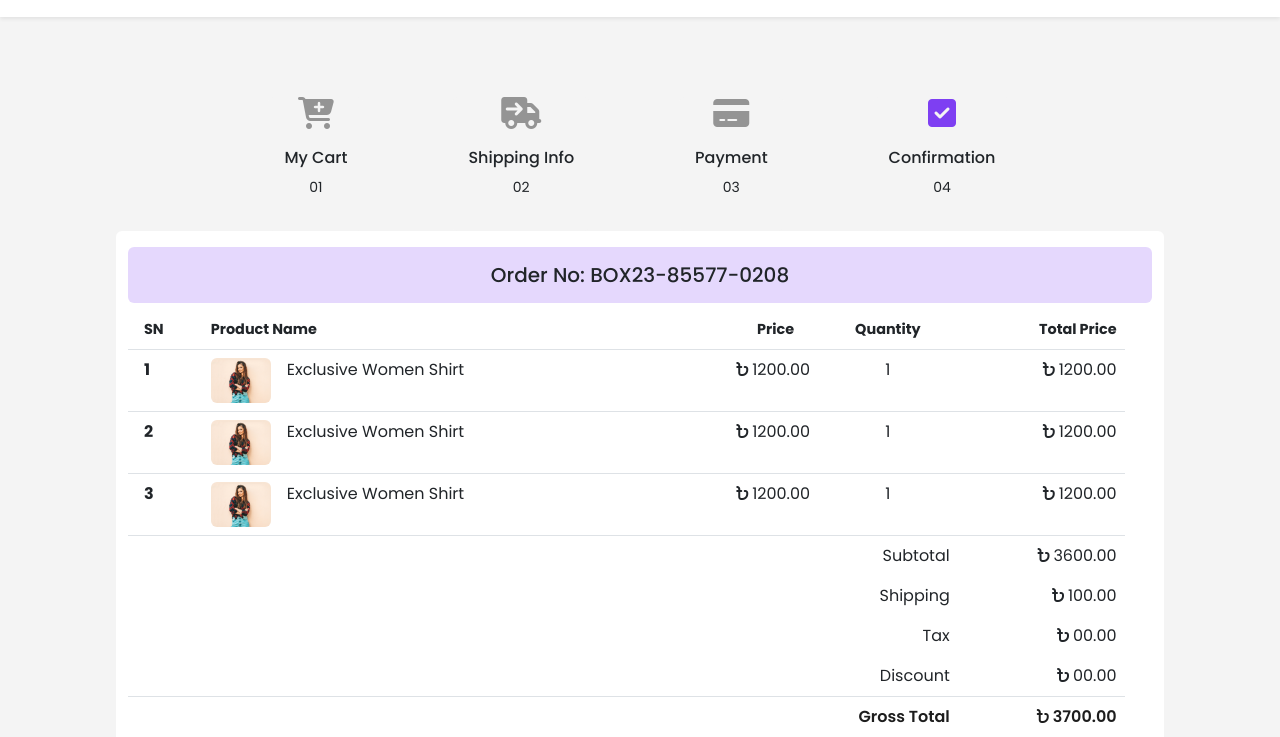
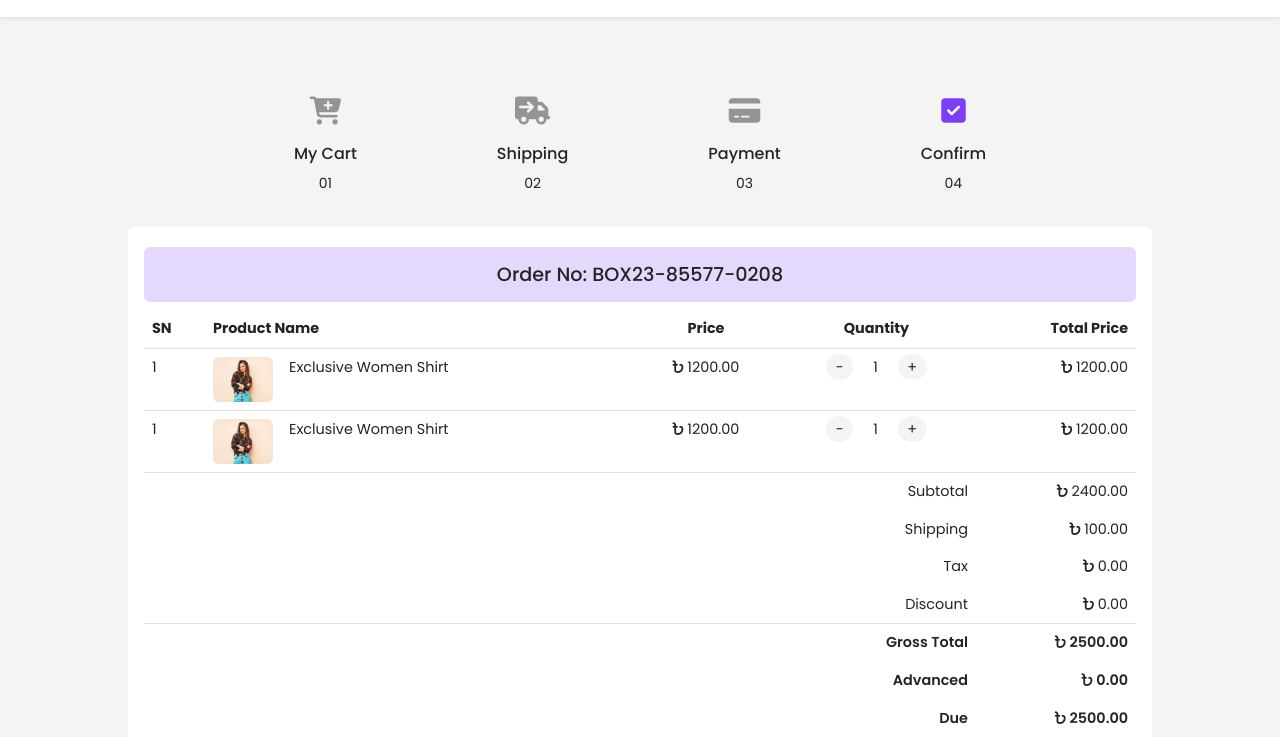
Before and after one commit to amsbarik/boxiew-web, a website: page orderConfirm.html in a window 1280 px wide. Shown: the part 63-800 px from the top of the page. Drawn offline with nearby package versions, Linux system fonts and the light colour scheme; files that its build step writes are made by us from their sources; files whose address does not match are found by name.

Commit message:
cart pages full responsived

```diff
--- a/orderConfirm.html
+++ b/orderConfirm.html
@@ -51,12 +51,12 @@
     <section id="my-cart" class="my-cart">
       <div class="container d-flex justify-content-center">
           <div class="cart-wrap">
-              <div class="cart-step d-flex justify-content-around  ">
+              <div class="cart-step d-flex  justify-content-around  ">
                   <div class="">
                       <div class="card border-0">
                           <div class="text-center "><i class="fa-solid fa-cart-plus "></i></div>
                           <div class="card-body ">
-                              <h6 class="text-center">My Cart</h6>
+                              <h6 class="text-center"><span>My </span>Cart</h6>
                               <p class="text-center"><small>01</small></p>
                           </div>
                       </div>
@@ -65,7 +65,7 @@
                       <div class="card border-0">
                           <div class="text-center"><i class="fa-solid fa-truck-arrow-right "></i></div>
                           <div class="card-body ">
-                              <h6>Shipping Info</h6>
+                              <h6>Shipping</h6>
                               <p class="text-center"><small>02</small></p>
                           </div>
                       </div>
@@ -83,7 +83,7 @@
                       <div class="card border-0">
                           <div class="text-center "><i class="fa-solid fa-square-check active"></i></div>
                           <div class="card-body ">
-                              <h6>Confirmation</h6>
+                              <h6>Confirm</h6>
                               <p class="text-center"><small>04</small></p>
                           </div>
                       </div>
@@ -93,101 +93,107 @@
       </div>
     </section>
 
-    <section id="order-confirm" class="order-confirm">
-        <div class="container d-flex justify-content-center">
-            <div class="order-tbl-wrap ">
-                <div class="row table-layout rounded  ">
-                    <div class="col">
-                        <h4 class="text-center mt-3 pb-3 fs-5 order-num rounded pt-3">Order No: BOX23-85577-0208</h4>
-                        <table class="table table-borderless">
-                            <thead class="thead">
+    <section id="confirm-list" class="confirm-list">
+      <div class="container overflow-x-auto">
+          <div class="list-wrap mx-auto " >
+              <div class=" list-layout pt-1 rounded p-3 pb-1">
+                <h4 class="text-center mt-3 pb-3  order-num rounded pt-3">Order No: BOX23-85577-0208</h4>
+                  <table class="table  table-borderless" >
+                      <thead>
                         <tr>
-                                <th scope="col" class="ps-3" >SN</th>
-                                <th scope="col">Product Name</th>
-                                <th class="text-end pe-4" scope="col">Price</th>
+                          <th scope="col">SN</th>
+                          <th colspan="" scope="col">Product Name</th>
+                          <th class="text-center" scope="col">Price</th>
                           <th class="text-center" scope="col">Quantity</th>
-                                <th class="text-end " scope="col">Total Price</th>
-
+                          <th class="text-end" scope="col">Total Price</th>
                         </tr>
                       </thead>
                       <tbody>
                         <tr>
-                                <th scope="row" class="ps-3 border-top">1</th>
-                                <td class="cart-item-name border-top">
+                          <td class="border-top">1</td>
+                          <td colspan="" class="border-top">
                             <div class="d-flex">
-                                        <img src="image/products/product-1.jpg" class="img-fluid rounded me-3" width="60px" alt="">
-                                        <p>Exclusive Women Shirt</p>
+                              <img src="image/products/product-1.jpg" class="img-fluid rounded object-fit-cover me-3" width="60px" alt="">
+                              <span>Exclusive Women Shirt</span>
                           </div>
                           </td>
-                                <td class="text-end border-top"><i class="fa-solid fa-bangladeshi-taka-sign me-1"></i>1200.00</td>
-                                <td class="text-center border-top">1</td>
-                                <td class="text-end border-top"><i class="fa-solid fa-bangladeshi-taka-sign me-1"></i>1200.00</td>
+                          <td class="border-top text-center"><i class="fa-solid fa-bangladeshi-taka-sign me-1"></i>1200.00</td>
+                          <td class="border-top text-center">
+                            <div class="row qty ">
+                              <div class="col">
+                                  <form action="">
+                                    <div class="qty-layout  ">
+                                      <span class="cart-minus-1 minus">-</span>
+                                      <span class="cart-num-1 num border-0 px-md-3">1</span>
+                                      <span class="cart-plus-1 plus">+</span>
+                                    </div>
+                                  </form>
+                              </div>
+                          </div>
+                          </td>
+                          <td class="border-top text-end"><i class="fa-solid fa-bangladeshi-taka-sign me-1"></i>1200.00</td>
+                        </tr>
 
+                        <tr>
+                          <td class="border-top">1</td>
+                          <td colspan="" class="border-top">
+                            <div class="d-flex">
+                              <img src="image/products/product-1.jpg" class="img-fluid rounded object-fit-cover me-3" width="60px" alt="">
+                              <span>Exclusive Women Shirt</span>
+                          </div>
+                          </td>
+                          <td class="border-top text-center"><i class="fa-solid fa-bangladeshi-taka-sign me-1"></i>1200.00</td>
+                          <td class="border-top text-center">
+                            <div class="row qty ">
+                              <div class="col">
+                                  <form action="">
+                                    <div class="qty-layout  ">
+                                      <span class="cart-minus-2 minus">-</span>
+                                      <span class="cart-num-2 num border-0 px-md-3">1</span>
+                                      <span class="cart-plus-2 plus">+</span>
+                                    </div>
+                                  </form>
+                              </div>
+                          </div>
+                          </td>
+                          <td class="border-top text-end"><i class="fa-solid fa-bangladeshi-taka-sign me-1"></i>1200.00</td>
                         </tr>
                         <tr>
-                                <th scope="row" class="ps-3 border-top">2</th>
-                                <td class="cart-item-name border-top">
-                                    <div class="d-flex">
-                                        <img src="image/products/product-1.jpg" class="img-fluid rounded me-3" width="60px" alt="">
-                                        <p>Exclusive Women Shirt</p>
-                                    </div>
-                                </td>
-                                <td class="text-end border-top"><i class="fa-solid fa-bangladeshi-taka-sign me-1"></i>1200.00</td>
-                                <td class="text-center border-top">1</td>
-                                <td class="text-end border-top"><i class="fa-solid fa-bangladeshi-taka-sign me-1"></i>1200.00</td>
+                          <td colspan="4" class="border-top text-end">Subtotal</td>
+                          <td class="text-end border-top"><i class="fa-solid fa-bangladeshi-taka-sign me-1"></i>2400.00</td>
                         </tr>
                         <tr>
-                                <th scope="row" class="ps-3 border-top">3</th>
-                                <td class="cart-item-name border-top">
-                                    <div class="d-flex">
-                                        <img src="image/products/product-1.jpg" class="img-fluid rounded me-3" width="60px" alt="">
-                                        <p>Exclusive Women Shirt</p>
-                                    </div>
-                                </td>
-                                <td class="text-end border-top"><i class="fa-solid fa-bangladeshi-taka-sign me-1"></i>1200.00</td>
-                                <td class="text-center border-top">1</td>
-                                <td class="text-end border-top"><i class="fa-solid fa-bangladeshi-taka-sign me-1"></i>1200.00</td>
+                          <td colspan="4" class=" text-end">Shipping</td>
+                          <td class=" text-end"><i class="fa-solid fa-bangladeshi-taka-sign me-1"></i>100.00</td>
                         </tr>
-                              <tr class="row-total">
-                                <td colspan="4" class="text-end  border-top">Subtotal</td><td class="text-end border-top"><i class="fa-solid fa-bangladeshi-taka-sign me-1"></i>3600.00</td>
-                                <td class="text-center text-danger"></td>
+                        <tr>
+                          <td colspan="4" class=" text-end">Tax</td>
+                          <td class=" text-end"><i class="fa-solid fa-bangladeshi-taka-sign me-1"></i>0.00</td>
                         </tr>
-                              <tr class="row-total">
-                                <td colspan="4" class="text-end  ">Shipping</td><td class="text-end "><i class="fa-solid fa-bangladeshi-taka-sign me-1"></i>100.00</td>
-                                <td class="text-center text-danger"></td>
+                        <tr>
+                          <td colspan="4" class=" text-end">Discount</td>
+                          <td class=" text-end"><i class="fa-solid fa-bangladeshi-taka-sign me-1"></i>0.00</td>
                         </tr>
-                              <tr class="row-total">
-                                <td colspan="4" class="text-end  ">Tax</td><td class="text-end "><i class="fa-solid fa-bangladeshi-taka-sign me-1"></i>00.00</td>
-                                <td class="text-center text-danger"></td>
+                        <tr>
+                          <td colspan="4" class="border-top total text-end">Gross Total</td>
+                          <td class="border-top text-end total"><i class="fa-solid fa-bangladeshi-taka-sign me-1"></i>2500.00</td>
                         </tr>
-                              <tr class="row-total">
-                                <td colspan="4" class="text-end  ">Discount</td><td class="text-end "><i class="fa-solid fa-bangladeshi-taka-sign me-1"></i>00.00</td>
-                                <td class="text-center text-danger"></td>
+                        <tr>
+                          <td colspan="4" class="total text-end">Advanced</td>
+                          <td class=" text-end total"><i class="fa-solid fa-bangladeshi-taka-sign me-1"></i>0.00</td>
                         </tr>
-                              <tr class="row-total">
-                                <td colspan="4" class="text-end border-top  total">Gross Total</td><td class="text-end border-top total"><i class="fa-solid fa-bangladeshi-taka-sign me-1"></i>3700.00</td>
-                                <td class="text-center text-danger"></td>
+                        <tr>
+                          <td colspan="4" class="total text-end">Due</td>
+                          <td class=" text-end total"><i class="fa-solid fa-bangladeshi-taka-sign me-1"></i>2500.00</td>
                         </tr>
-                              <tr class="row-total">
-                                <td colspan="4" class="text-end  total">Advanced</td><td class="text-end total"><i class="fa-solid fa-bangladeshi-taka-sign me-1"></i>700.00</td>
-                                <td class="text-center text-danger"></td>
-                              </tr>
-                              <tr class="row-total">
-                                <td colspan="4" class="text-end  total">Due</td><td class="text-end total"><i class="fa-solid fa-bangladeshi-taka-sign me-1"></i>3000.00</td>
-                                <td class="text-center text-danger"></td>
-                              </tr>
+
                       </tbody>
                     </table>
               </div>
+              <div class="cart-action d-flex justify-content-between pb-3 mt-3">
+                  <div class="return-shop"><a href="shopping.html"><i class="fa-solid fa-arrow-left-long me-2"></i>Return to Shop</a></div>
+                  <div class="continue button"><a href="shipping.html">Place Order</a></div>
                </div>
-
-                <div class="cart-action d-flex justify-content-between mt-3">
-                    <div class="return-shop"><a href="shopping.html"><i class="fa-solid fa-arrow-left-long me-2"></i>Return to Shop</a></div>
-                    <div ><button class="continue button border-0" type="submit">Place Order</button></div>
-                </div>
-
-
-
           </div>
       </div>
    </section>
--- a/sass/pages/_myCart.scss
+++ b/sass/pages/_myCart.scss
@@ -63,7 +63,7 @@
             .card{
                 background-color: $bg-color;
                 i{
-                    font-size: 2rem;
+                    font-size: 1.75rem;
                 }
             }
         }
@@ -72,16 +72,17 @@
     }
 }
 
-.cart-table{
+.cart-list{
     background-color: $bg-color;
-    padding-bottom: 8rem;
-    .cart-tbl-wrap{
-
-        .table-layout{
+    padding-bottom: 7rem;
+    .list-wrap{
+        width: 64rem;
+        .list-layout{
             background-color: $body-color;
+            width: 100%;
             .table{
-                font-size: 1rem;
-                width: 64rem;
+                font-size: .9rem;
+                width: 100%;
                 .thead{ font-size: .9rem;}
                 .cart-item-name{
                     max-width: 480px;
@@ -89,14 +90,10 @@
 
                 .qty-layout{
                     span{
-                        // border: 1px solid $text-color ;
                         background-color: $bg-color;
                         padding: .2rem .6rem;
                         border-radius: 50%;
-                        // font-size: .9rem;
-                        // font-weight: 600;
                         cursor: pointer;
-                        // margin-right: .5rem;
                     }
                     .num{
                         background-color: $body-color !important;
@@ -115,11 +112,9 @@
 
             }
         }
-        }
+    }
 
 }
-
-
 
 // shipping page css start
 .login-form{
@@ -237,34 +232,32 @@
 
 
 // order confirm css start
-.order-confirm{
+.confirm-list{
     background-color: $bg-color;
-    padding-bottom: 8rem;
-    .order-tbl-wrap{
-
-        .table-layout{
+    padding-bottom: 7rem;
+    .list-wrap{
+        width: 64rem;
+        .list-layout{
             background-color: $body-color;
+            width: 100%;
             .order-num{
-                background-color: $primary-color-light;
-            }
+                     background-color: $primary-color-light;
+                     font-size: 1.2rem;
+                   }
             .table{
-                font-size: 1rem;
-                width: 64rem;
+                font-size: .9rem;
+                width: 100%;
                 .thead{ font-size: .9rem;}
                 .cart-item-name{
                     max-width: 480px;
                 }
-                .total{font-weight: 600; color: $title-color;}
+
                 .qty-layout{
                     span{
-                        // border: 1px solid $text-color ;
                         background-color: $bg-color;
-                        padding: .255rem .6rem;
+                        padding: .2rem .6rem;
                         border-radius: 50%;
-                        // font-size: .9rem;
-                        // font-weight: 600;
                         cursor: pointer;
-                        // margin-right: .5rem;
                     }
                     .num{
                         background-color: $body-color !important;
@@ -283,7 +276,7 @@
 
             }
         }
-        }
+    }
 
 }
 
@@ -297,20 +290,46 @@
         .card{
             background-color: $bg-color;
             text-align: center;
+            h6{
+                font-size: .87rem !important;
+                margin-top: -.5rem;
+                span{
+                    display: none;
+                }
+            }
             i{
-                font-size: 1.5rem !important;
+                font-size: 1.1rem !important;
+            }
+            p{
+                margin-top: -.1rem;
             }
         }
     }
 
-    .cart-table{
-        .table{
-            font-size: .75rem !important;
-            width: 40rem !important;
-            overflow-x: auto;
+    .cart-list, .confirm-list{
+        padding-bottom: 3rem;
+        .list-wrap{
+            width: 40rem;
+            .table{
+                font-size: .78rem !important;
+                .qty-layout{
+                    span{
+                        padding: .2rem .45rem !important;
+                        border-radius: 50%;
+                    }
+                }
+            }
+        }
+    }
+    .confirm-list{
+        .order-num{
+            font-size: 1rem !important;
         }
     }
 
+    .shipping{
+        padding-bottom: 3.5rem;
+    }
     .shipping , .login-form{
         font-size: .85rem !important;
         // padding-bottom: 5rem;
@@ -329,6 +348,7 @@
     }
 
     .payment{
+        padding-bottom: 3rem;
         .pay-layout, .coupon-form, .order-sum{
             font-size: .85rem;
             h6{font-size: .9rem;}
@@ -346,3 +366,29 @@
     }
 
 }
+
+@media (max-width: 1200px){
+    .my-cart{
+        .card{
+            h6{
+                margin-top: -.25rem;
+            }
+        }
+    }
+
+    .cart-list, .confirm-list{
+        padding-bottom: 3rem;
+        .list-wrap{
+            width: 54rem;
+            .table{
+                font-size: .89rem;
+                .qty-layout{
+                    span{
+                        padding: .16rem .47rem !important;
+                        border-radius: 50%;
+                    }
+                }
+            }
+        }
+    }
+}
```
Also changed, not shown: myCart.html (+43 -45 lines), payment.html (+19 -9 lines), shipping.html (+6 -6 lines), css/style.min.css, 1 other file. Lines whose indentation alone changed are shown as unchanged.
